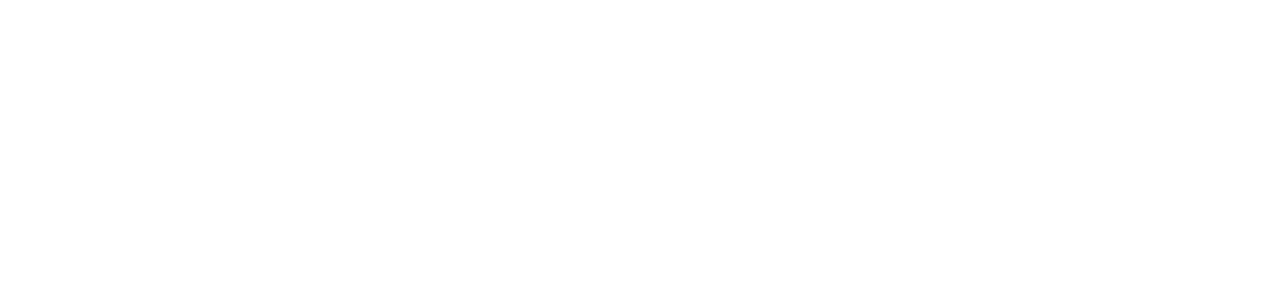
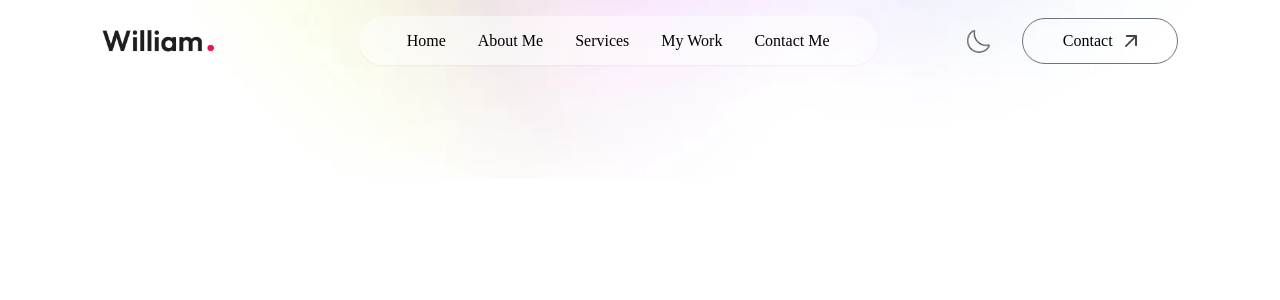
Before and after one commit to RahulNaval21/portfolio-NextJs, a Next.js app: page / in a window 1280 px wide. Shown: the top 300 px of the page. Built offline with nearby package versions, Linux system fonts and the light colour scheme; a web font is replaced by a local one.

Commit message:
NavBar added

```diff
--- /dev/null
+++ b/app/components/Navbar.jsx
@@ -0,0 +1,126 @@
+import { assets } from "@/assets/assets";
+import Image from "next/image";
+import React, { useRef } from "react";
+
+const Navbar = () => {
+  const sideMenuRef = useRef();
+  const openMenu = () => {
+    sideMenuRef.current.style.transform = "translateX(-16rem)";
+  };
+  const closeMenu = () => {
+    sideMenuRef.current.style.transform = "translateX(16rem)";
+  };
+  return (
+    <>
+      <div className="fixed top-0 right-0 w-11/12 -z-10 translate-y-[-80%]">
+        <Image
+          src={assets.header_bg_color}
+          alt=""
+          className="w-full"
+          priority={true}
+        />
+      </div>
+      <nav className="w-full fixed px-5 lg:px-8 xl:px-[8%] py-4 flex items-center justify-between z-50">
+        <a href="#top">
+          <Image
+            src={assets.logo}
+            alt=""
+            className="w-28
+          curaor-pointer mr-14"
+            priority={true}
+          />
+        </a>
+
+        <ul className="hidden md:flex items-center gap-6 lg:gap-8 rounded-full px-12 py-3 bg-white shadow-sm bg-opacity-50">
+          <li>
+            <a className="font-Ovo" href="#top">
+              Home
+            </a>
+          </li>
+          <li>
+            <a className="font-Ovo" href="#about">
+              About Me
+            </a>
+          </li>
+          <li>
+            <a className="font-Ovo" href="#services">
+              Services
+            </a>
+          </li>
+          <li>
+            <a className="font-Ovo" href="#work">
+              My Work
+            </a>
+          </li>
+          <li>
+            <a className="font-Ovo" href="#contact">
+              Contact Me
+            </a>
+          </li>
+        </ul>
+
+        <div className="flex items-center gap-4">
+          <button>
+            <Image src={assets.moon_icon} alt="" className="w-6" />
+          </button>
+          <a
+            href="#contact"
+            className="hidden lg:flex items-center gap-3 px-10 py-2.5 border border-gray-500 rounded-full ml-4 font-Ovo"
+          >
+            Contact
+            <Image
+              src={assets.arrow_icon}
+              alt=""
+              className="w-3"
+              priority={true}
+            />
+          </a>
+
+          <button className="block md:hidden ml-3" onClick={openMenu}>
+            <Image src={assets.menu_black} alt="" className="w-6" />
+          </button>
+        </div>
+
+        <ul
+          ref={sideMenuRef}
+          className="flex md:hidden flex-col gap-4 py-20 px-10 fixed -right-64 top-0 bottom-0 w-64 z-50 h-screen bg-rose-50 transition duration-500"
+        >
+          <div className="absolute right-6 top-6" onClick={closeMenu}>
+            <Image
+              src={assets.close_black}
+              alt=""
+              className="w-5 cursor-pointer"
+            />
+          </div>
+          <li>
+            <a className="font-Ovo" onClick={closeMenu} href="#top">
+              Home
+            </a>
+          </li>
+          <li>
+            <a className="font-Ovo" onClick={closeMenu} href="#about">
+              About Me
+            </a>
+          </li>
+          <li>
+            <a className="font-Ovo" onClick={closeMenu} href="#services">
+              Services
+            </a>
+          </li>
+          <li>
+            <a className="font-Ovo" onClick={closeMenu} href="#work">
+              My Work
+            </a>
+          </li>
+          <li>
+            <a className="font-Ovo" onClick={closeMenu} href="#contact">
+              Contact Me
+            </a>
+          </li>
+        </ul>
+      </nav>
+    </>
+  );
+};
+
+export default Navbar;
--- a/app/page.tsx
+++ b/app/page.tsx
@@ -1,5 +1,10 @@
+'use client'
+import Navbar from "./components/Navbar"
+
 export default function Home() {
   return (
-    <></>
+    <>
+    <Navbar />
+    </>
   );
 }
--- a/tailwind.config.ts
+++ b/tailwind.config.ts
@@ -9,9 +9,14 @@
   theme: {
     extend: {
       colors: {
-        background: "var(--background)",
-        foreground: "var(--foreground)",
+        lighHover: '#fcf4ff',
+        darkhover: '#2a004a',
+        darkTheme: '#11001F'
       },
+      fontFamily: {
+        Outfit: ["OutFit", "sans-serif"],
+        Ovo: ["Ovo", "serif"]
+      }
     },
   },
   plugins: [],
```
